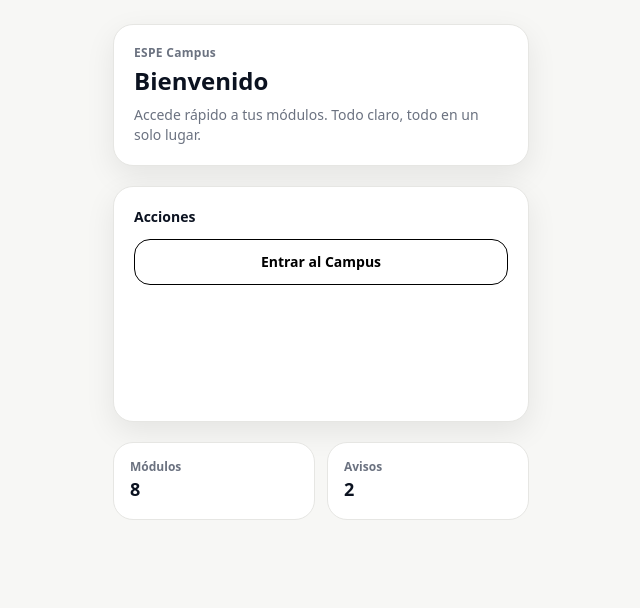
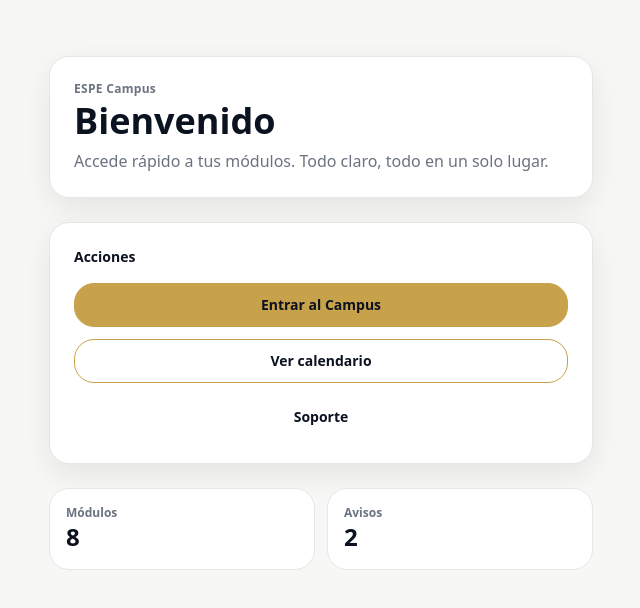
Before and after one commit to maestriasespe/espe-campus-mvp, a Next.js app: page / in a window 1280 px wide. Shown: the top 608 px of the page, without its empty margins (319-959 px from the left). Built offline with nearby package versions, Linux system fonts and the light colour scheme.

Commit message:
Update Button variants + landing UI

```diff
--- a/app/page.tsx
+++ b/app/page.tsx
@@ -2,45 +2,45 @@ import { Button } from "@/components/ui/Button";
 
 export default function Home() {
   return (
-    <main className="mx-auto max-w-md px-4 py-6">
-      <header className="mb-5 rounded-xl2 bg-espe-surface shadow-soft border border-espe-line p-5">
+    <main className="mx-auto w-full max-w-xl px-4 py-10 md:py-14">
+      <header className="mb-6 rounded-xl2 bg-espe-surface shadow-soft border border-espe-line p-6">
         <p className="text-xs font-semibold tracking-wide text-espe-muted">
           ESPE Campus
         </p>
-        <h1 className="mt-1 text-2xl font-extrabold text-espe-navy">
+        <h1 className="mt-1 text-3xl md:text-4xl font-extrabold text-espe-navy">
           Bienvenido
         </h1>
-        <p className="mt-2 text-sm text-espe-muted">
+        <p className="mt-2 text-sm md:text-base text-espe-muted">
           Accede rápido a tus módulos. Todo claro, todo en un solo lugar.
         </p>
       </header>
 
-      <section className="rounded-xl2 bg-espe-surface shadow-soft border border-espe-line p-5">
-        <h2 className="text-sm font-bold text-espe-navy mb-3">Acciones</h2>
+      <section className="rounded-xl2 bg-espe-surface shadow-soft border border-espe-line p-6">
+        <h2 className="text-sm font-bold text-espe-navy mb-4">Acciones</h2>
 
         <div className="flex flex-col gap-3">
-          <Button variant="goldSolid" full>
+          <Button variant="goldSolid" full href="/login">
             Entrar al Campus
           </Button>
 
-          <Button variant="goldOutline" full>
+          <Button variant="goldOutline" full href="/calendar">
             Ver calendario
           </Button>
 
-          <Button variant="ghost" full>
+          <Button variant="ghost" full href="/support">
             Soporte
           </Button>
         </div>
       </section>
 
-      <section className="mt-5 grid grid-cols-2 gap-3">
+      <section className="mt-6 grid grid-cols-2 gap-3">
         <div className="rounded-xl2 bg-espe-surface border border-espe-line p-4">
           <p className="text-xs text-espe-muted font-semibold">Módulos</p>
-          <p className="text-lg font-extrabold text-espe-navy">8</p>
+          <p className="text-xl md:text-2xl font-extrabold text-espe-navy">8</p>
         </div>
         <div className="rounded-xl2 bg-espe-surface border border-espe-line p-4">
           <p className="text-xs text-espe-muted font-semibold">Avisos</p>
-          <p className="text-lg font-extrabold text-espe-navy">2</p>
+          <p className="text-xl md:text-2xl font-extrabold text-espe-navy">2</p>
         </div>
       </section>
     </main>
--- a/components/ui/Button.tsx
+++ b/components/ui/Button.tsx
@@ -1,27 +1,66 @@
-"use client";
+import Link from "next/link";
 import React from "react";
 
-type Props = React.ButtonHTMLAttributes<HTMLButtonElement> & {
-  variant?: "goldOutline" | "goldSolid" | "ghost";
+type Variant = "goldSolid" | "goldOutline" | "solid" | "outline" | "ghost";
+type Size = "sm" | "md" | "lg";
+
+const base =
+  "inline-flex items-center justify-center gap-2 rounded-xl2 font-semibold transition " +
+  "focus:outline-none focus:ring-2 focus:ring-espe-gold/40 disabled:opacity-60 disabled:pointer-events-none";
+
+const variants: Record<Variant, string> = {
+  goldSolid:
+    "bg-espe-gold text-espe-navy hover:brightness-95 border border-espe-gold",
+  goldOutline:
+    "bg-espe-surface text-espe-navy border border-espe-gold hover:bg-espe-gold/10",
+
+  // aliases (por si luego quieres usar nombres genéricos)
+  solid:
+    "bg-espe-gold text-espe-navy hover:brightness-95 border border-espe-gold",
+  outline:
+    "bg-espe-surface text-espe-navy border border-espe-gold hover:bg-espe-gold/10",
+
+  ghost:
+    "bg-transparent text-espe-navy hover:bg-espe-gold/10 border border-transparent",
+};
+
+const sizes: Record<Size, string> = {
+  sm: "h-9 px-3 text-sm",
+  md: "h-11 px-4 text-sm",
+  lg: "h-12 px-5 text-base",
+};
+
+type ButtonProps = React.ButtonHTMLAttributes<HTMLButtonElement> & {
+  variant?: Variant;
+  size?: Size;
+  href?: string;
   full?: boolean;
 };
 
-const cn = (...c: Array<string | undefined | false>) => c.filter(Boolean).join(" ");
+export function Button({
+  children,
+  className = "",
+  variant = "goldOutline",
+  size = "md",
+  href,
+  full = false,
+  ...props
+}: ButtonProps) {
+  const cls = `${base} ${variants[variant]} ${sizes[size]} ${
+    full ? "w-full" : ""
+  } ${className}`;
 
-export function Button({ variant="goldOutline", full, className, ...props }: Props) {
-  const base =
-    "inline-flex items-center justify-center gap-2 rounded-2xl px-4 py-3 text-sm font-semibold transition active:scale-[0.99] focus:outline-none focus:ring-2 focus:ring-[color:var(--espe-gold)]/40";
-
-  const styles = {
-    goldOutline:
-      "border border-[color:var(--espe-gold)] bg-transparent text-white hover:bg-[color:var(--espe-gold)]/10",
-    goldSolid:
-      "border border-[color:var(--espe-gold)] bg-[color:var(--espe-gold)] text-black hover:brightness-95",
-    ghost:
-      "border border-[color:var(--espe-border)] bg-white/5 text-white hover:bg-white/10",
-  } as const;
+  if (href) {
+    return (
+      <Link className={cls} href={href}>
+        {children}
+      </Link>
+    );
+  }
 
   return (
-    <button className={cn(base, styles[variant], full && "w-full", className)} {...props} />
+    <button className={cls} {...props}>
+      {children}
+    </button>
   );
 }
```
Also changed, not shown: postcss.config.js (renamed from postcss.config.mjs), public/sw.js.
